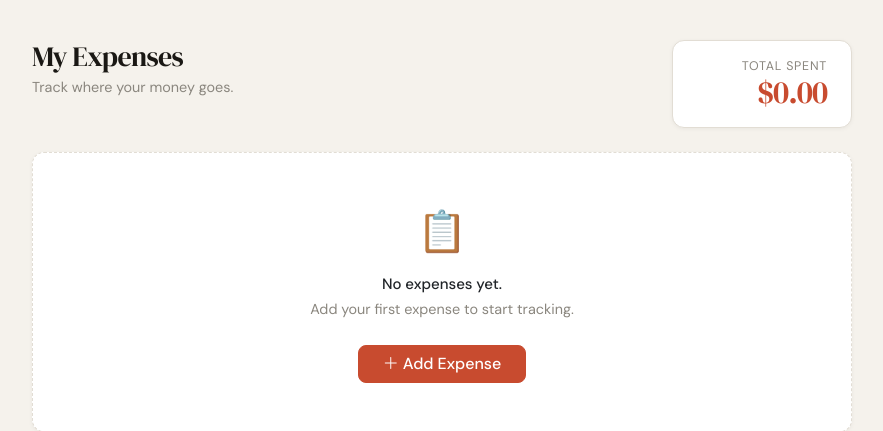
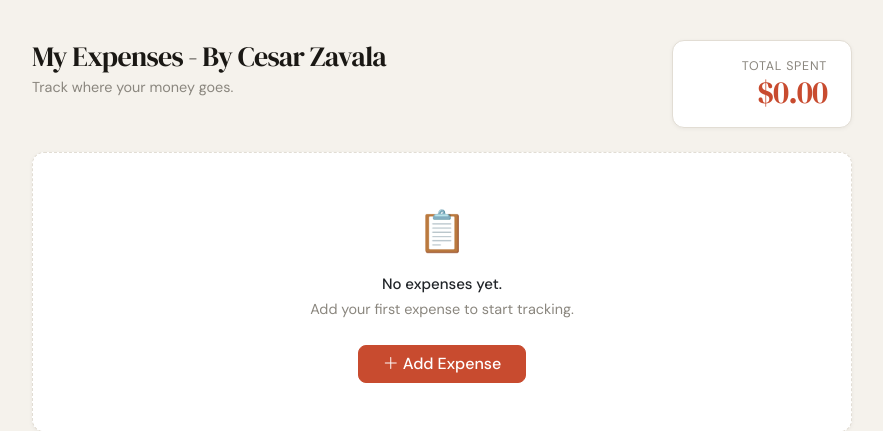
Before and after one commit to cesar1/my-expenses, a Flask app: page / in a window 1280 px wide. Shown: the part 69-500 px from the top of the page, without its empty margins (198-1081 px from the left). Run offline with Flask 3, Linux system fonts and the light colour scheme; data that the repository does not hold is empty.

Commit message:
test build

```diff
--- a/templates/index.html
+++ b/templates/index.html
@@ -6,7 +6,7 @@
 <!-- Header + Total -->
 <div class="d-flex align-items-start justify-content-between mb-4 flex-wrap gap-3">
   <div>
-    <h1 class="page-title">My Expenses</h1>
+    <h1 class="page-title">My Expenses - By Cesar Zavala</h1>
     <p class="page-subtitle">Track where your money goes.</p>
   </div>
 
```
